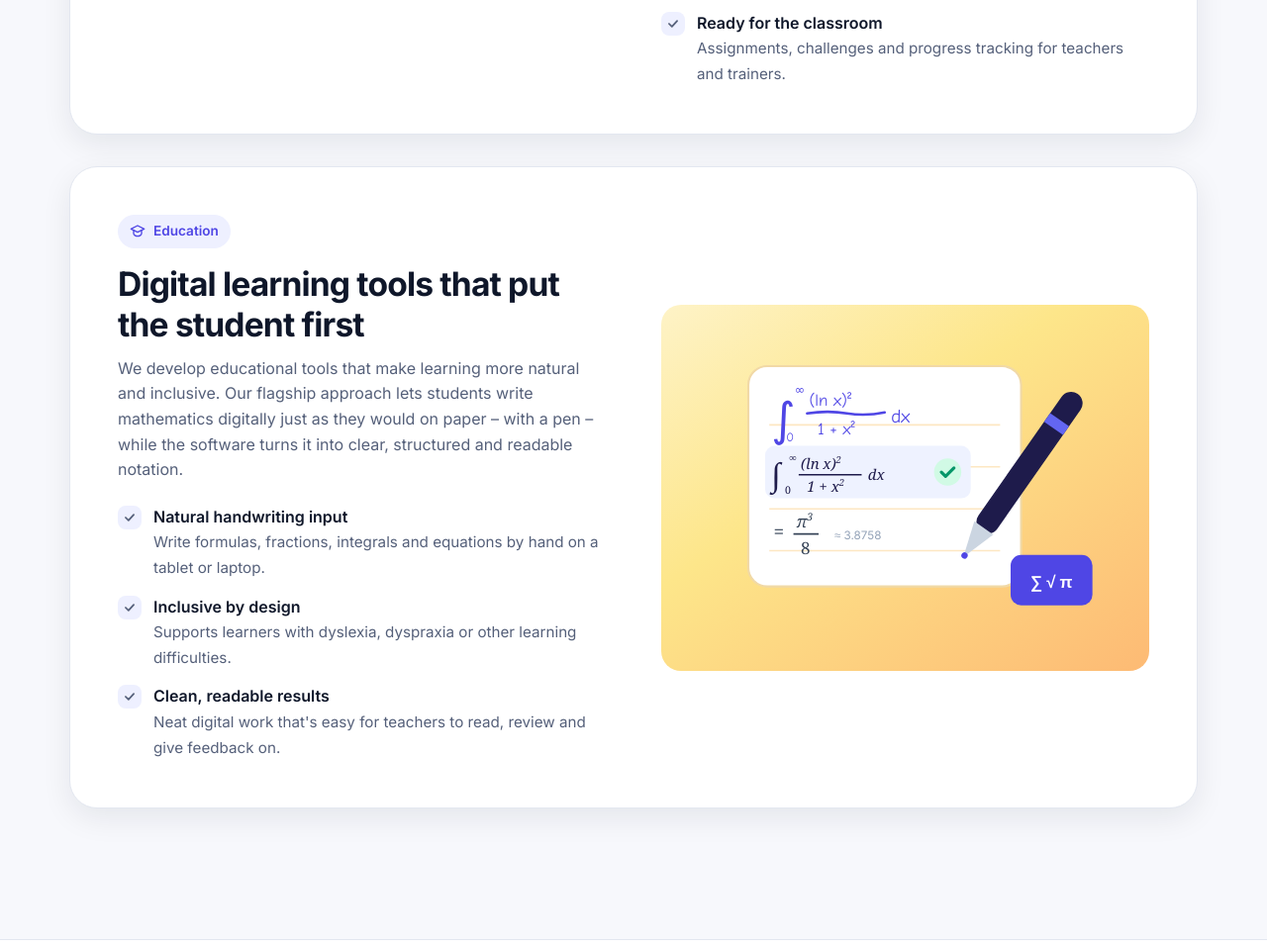
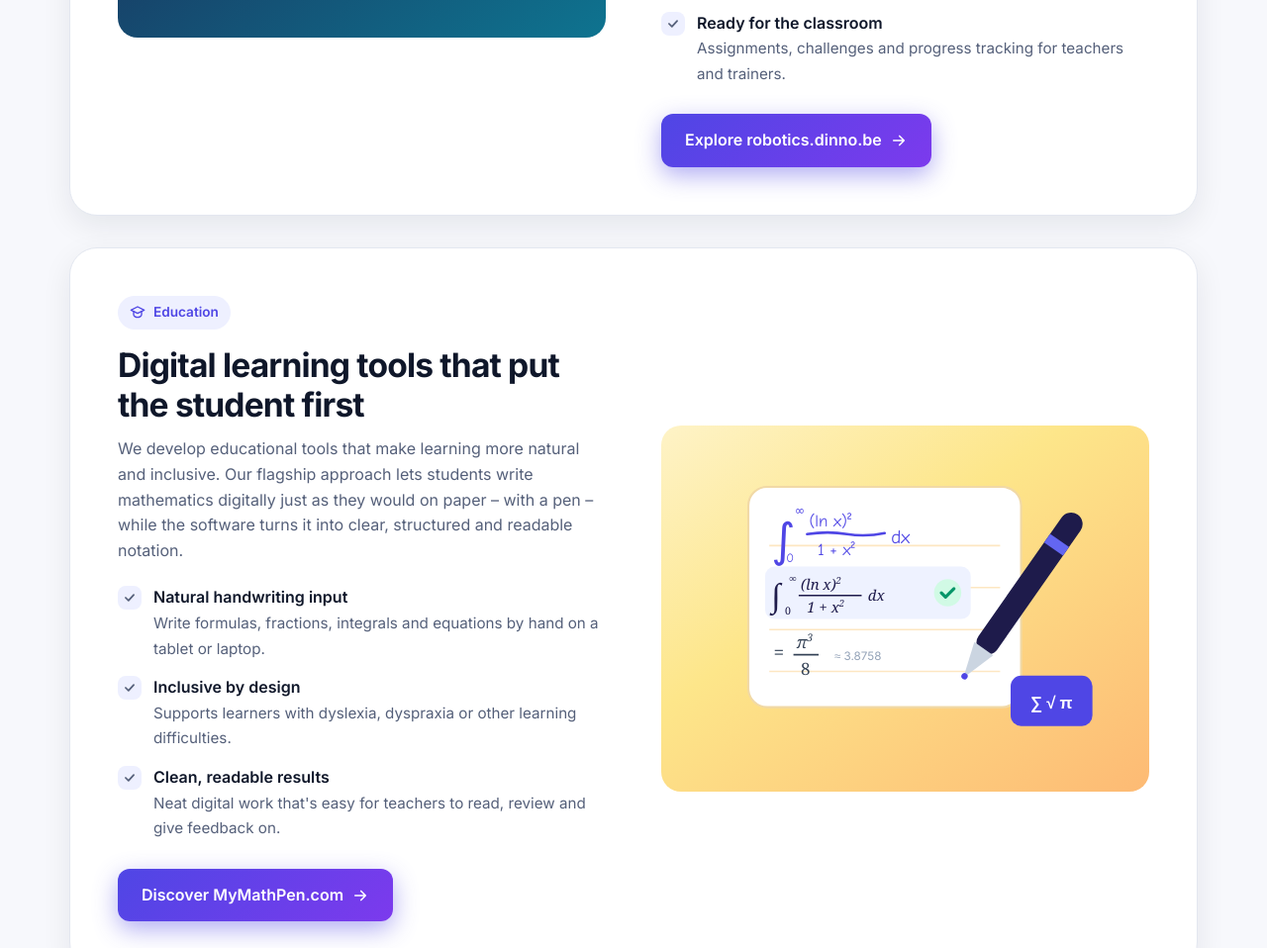
Before and after one commit to mdequanter/dinno, a plain HTML site: page index.html in a window 1280 px wide. Shown: the part 1582-2540 px from the top of the page at 99% size. Drawn offline with Linux system fonts and the light colour scheme.

Commit message:
Add links to robotics.dinno.be and MyMathPen.com in solution sections
Co-Authored-By: Claude Opus 5.5 <noreply@anthropic.com>

```diff
--- a/index.html
+++ b/index.html
@@ -143,6 +143,7 @@
     .check { flex: none; width: 24px; height: 24px; border-radius: 8px; display: grid; place-items: center; background: var(--accent-soft); color: var(--primary); margin-top: 1px; }
     .features strong { display: block; font-weight: 600; }
     .features span { color: var(--muted); font-size: .95rem; }
+    .solution-link { margin-top: 28px; }
 
     /* Values */
     .values { background: var(--surface); border-block: 1px solid var(--border); }
@@ -366,6 +367,9 @@
               <li><span class="check"><svg width="14" height="14" viewBox="0 0 24 24" fill="none" stroke="currentColor" stroke-width="3" stroke-linecap="round" stroke-linejoin="round"><path d="M5 12l5 5 9-10"/></svg></span>
                 <div><strong>Ready for the classroom</strong><span>Assignments, challenges and progress tracking for teachers and trainers.</span></div></li>
             </ul>
+            <a href="https://robotics.dinno.be" class="btn btn-primary solution-link" target="_blank" rel="noopener">Explore robotics.dinno.be
+              <svg width="18" height="18" viewBox="0 0 24 24" fill="none" stroke="currentColor" stroke-width="2.2" stroke-linecap="round" stroke-linejoin="round"><path d="M5 12h14M13 6l6 6-6 6"/></svg>
+            </a>
           </div>
         </article>
 
@@ -435,6 +439,9 @@
               <li><span class="check"><svg width="14" height="14" viewBox="0 0 24 24" fill="none" stroke="currentColor" stroke-width="3" stroke-linecap="round" stroke-linejoin="round"><path d="M5 12l5 5 9-10"/></svg></span>
                 <div><strong>Clean, readable results</strong><span>Neat digital work that's easy for teachers to read, review and give feedback on.</span></div></li>
             </ul>
+            <a href="https://mymathpen.com" class="btn btn-primary solution-link" target="_blank" rel="noopener">Discover MyMathPen.com
+              <svg width="18" height="18" viewBox="0 0 24 24" fill="none" stroke="currentColor" stroke-width="2.2" stroke-linecap="round" stroke-linejoin="round"><path d="M5 12h14M13 6l6 6-6 6"/></svg>
+            </a>
           </div>
         </article>
       </div>
```
